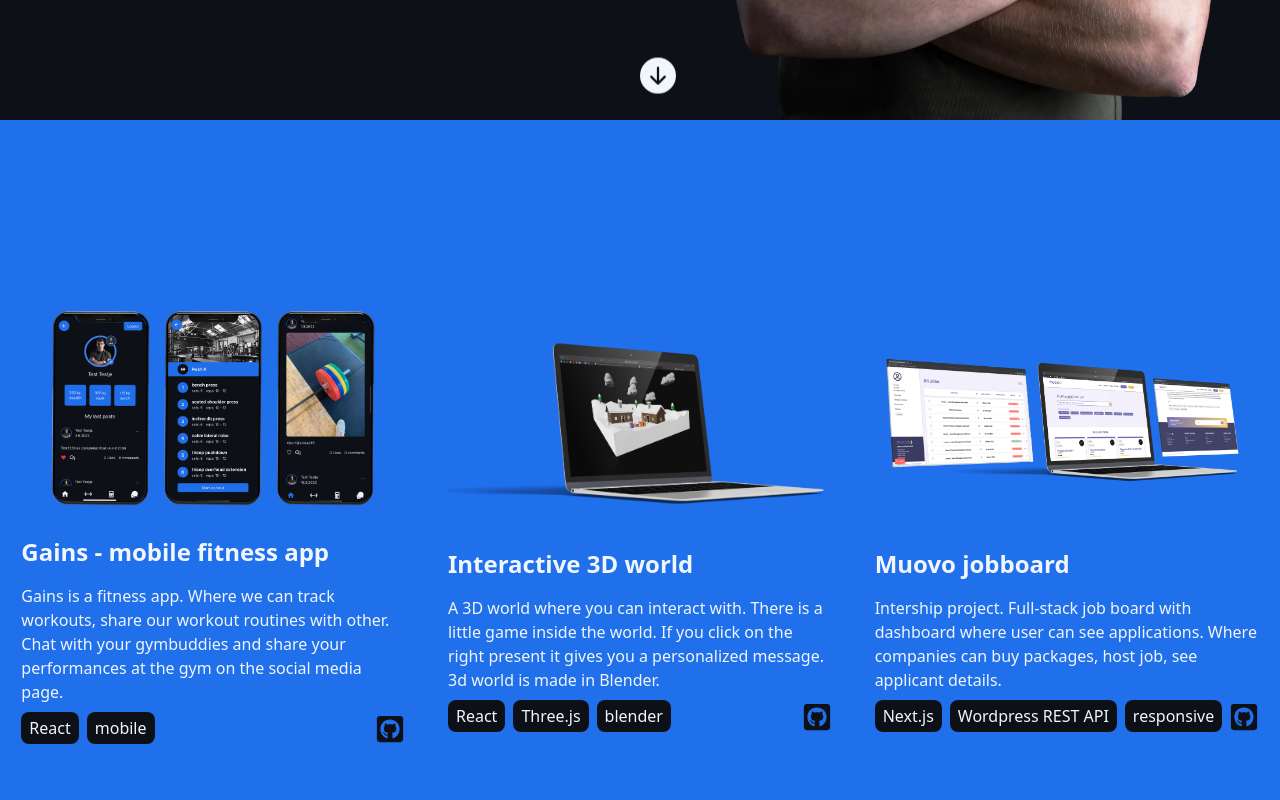
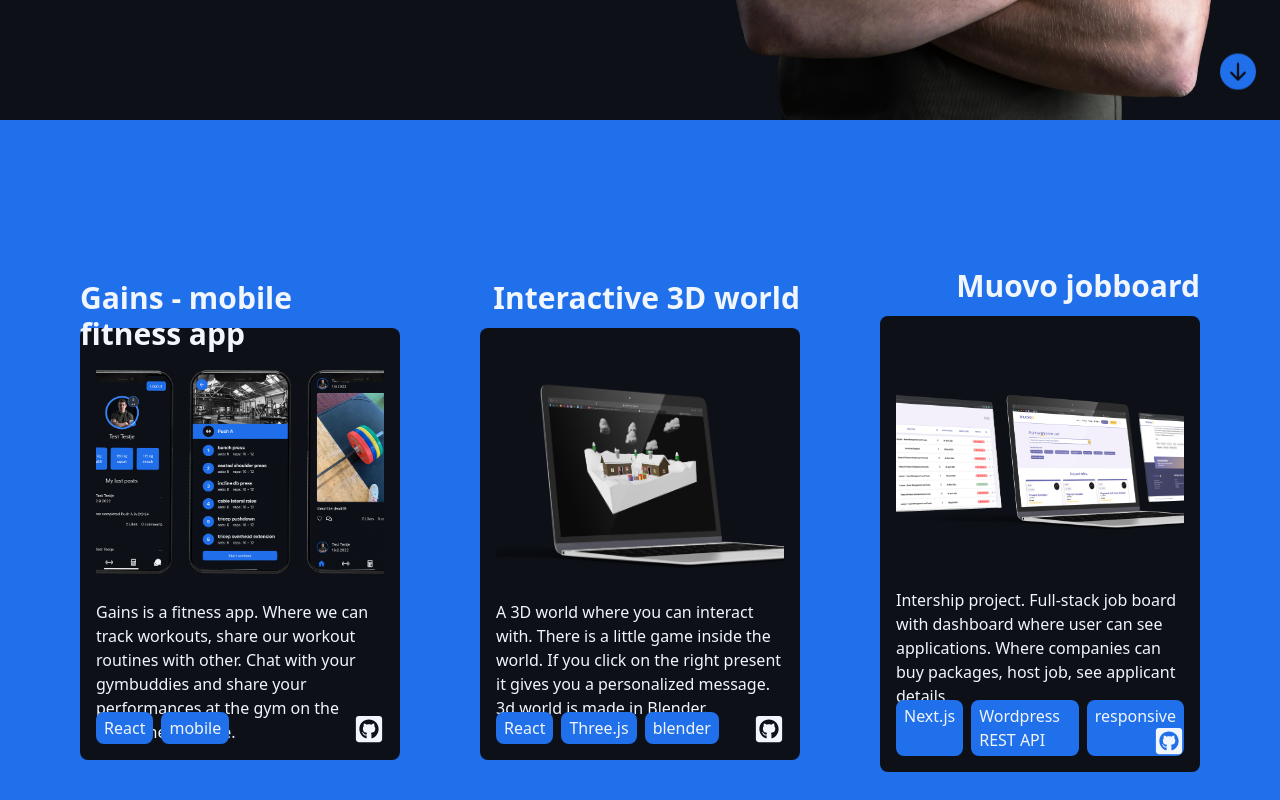
Before and after one commit to DanteWeverbergh/personalwebsite, a React (Create React App) app: page / in a window 1280 px wide. Shown: the part 680-1480 px from the top of the page. Built offline with nearby package versions, Linux system fonts and the light colour scheme.

Commit message:
:lipstick: UI projects update

```diff
--- /dev/null
+++ b/src/Components/Cards/Projects/DesktopProject.js
@@ -0,0 +1,47 @@
+import React from 'react';
+import { FaLinkedin, FaGithubSquare } from 'react-icons/fa';
+
+function DesktopProject({ project }) {
+  return (
+    <div className="w-1/4 relative">
+      <h1 className="text-3xl font-bold absolute right-0">{project.title}</h1>
+      <div className="bg-slate-950 py-4 px-4 rounded-lg mt-12">
+        <a
+          href={project.url ? project.url : project.github}
+          target="_blank"
+          rel="noreferrer"
+        >
+          <div className="relative cursor-pointer group">
+            <img
+              src={project.img}
+              className="w-full object-cover group-hover:blur-sm h-64 group-hover:scale-75"
+            />
+            <h1
+              className="absolute top-1/2 left-1/2 transform -translate-x-1/2 -translate-y-1/2 text-md bg-blue-950  px-4 py-2 rounded-lg hidden group-hover:block "
+              id="image_click"
+            >
+              Click to visit website.
+            </h1>
+          </div>
+        </a>
+        <div>
+          <p className=" h-28">{project.description}</p>
+          <div className="flex gap-2 ">
+            {project.tags.map((tag) => (
+              <h3 className="bg-blue-950 md:bg-blue-950 rounded-lg px-2 py-1">
+                {tag}
+              </h3>
+            ))}
+          </div>
+          <a href={project.github} target="_blank" rel="noreferrer">
+            <div className="absolute right-4 bottom-4 color-slate-950">
+              <FaGithubSquare className="text-3xl text-white-950    hover:scale-150 hover:animate-ping" />
+            </div>
+          </a>
+        </div>
+      </div>
+    </div>
+  );
+}
+
+export default DesktopProject;
--- a/src/Pages/Home/Components/Banner.js
+++ b/src/Pages/Home/Components/Banner.js
@@ -21,11 +21,11 @@
         ></path>
       </svg>
 
+      <div>
+        <BsFillArrowDownCircleFill className="animate-bounce absolute  bottom-6 right-6  text-blue-950 text-4xl" />
+      </div>
+
       <div className="md:flex h-screen">
-        <div>
-          <BsFillArrowDownCircleFill className="animate-bounce absolute  bottom-5 left-1/2 transform -translate-x-1/2  text-4xl" />
-        </div>
-
         <div className="md:w-1/2 h-1/4  flex items-center justify-center md:h-screen">
           {/* <svg
             className="absolute z-10"
--- a/src/Pages/Home/Components/Projects.js
+++ b/src/Pages/Home/Components/Projects.js
@@ -7,13 +7,21 @@
 
 import 'swiper/css';
 import 'swiper/css/effect-cards';
+import DesktopProject from '../../../Components/Cards/Projects/DesktopProject';
 
 function Projects() {
   return (
     <>
-      <div className="md:flex md:justify-around h-screen hidden  bg-blue-950 items-center ">
+      <div className="md:flex md:justify-evenly  h-screen hidden   bg-blue-950 items-center ">
+        {/**
+ *
+ * {projects.map((project) => (
+          <ProjectCard project={project} />
+        ))}
+ */}
+
         {projects.map((project) => (
-          <ProjectCard project={project} />
+          <DesktopProject project={project} />
         ))}
       </div>
 
```
